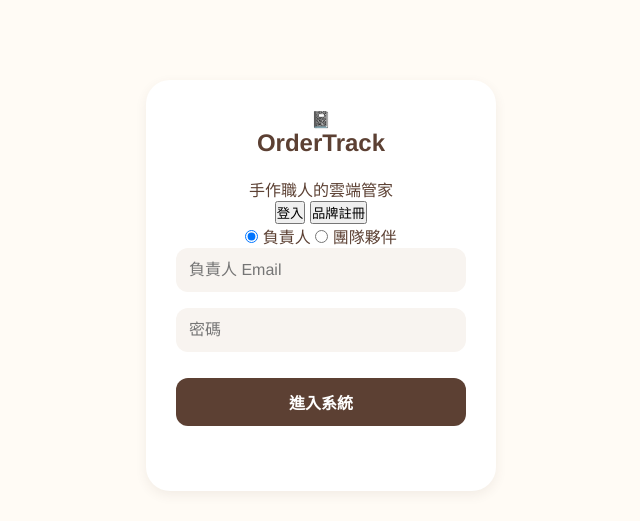
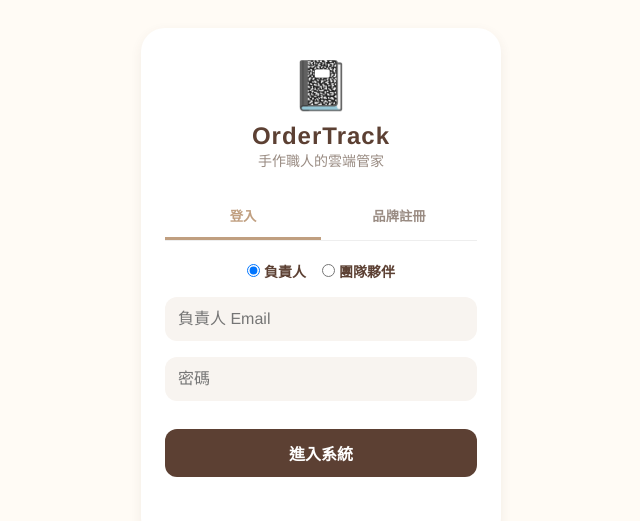
Before and after one commit to KL-4ndroid/order_track, a plain HTML site: page index.html in a window 1280 px wide. Shown: the part 115-636 px from the top of the page, without its empty margins (319-959 px from the left). Drawn offline with nearby package versions, Linux system fonts and the light colour scheme.

Commit message:
Update style.css
v10.大改版

```diff
--- a/style.css
+++ b/style.css
@@ -16,15 +16,27 @@
 * { box-sizing: border-box; margin: 0; padding: 0; font-family: 'Helvetica Neue', Arial, sans-serif; -webkit-tap-highlight-color: transparent; }
 body { background-color: var(--bg-color); color: var(--text-main); padding-bottom: 100px; }
 
-/* Auth & Overlay */
+/* Auth New Styles v10.0 */
 #auth-overlay { position: fixed; top: 0; left: 0; right: 0; bottom: 0; background: var(--bg-color); z-index: 9999; display: flex; flex-direction: column; justify-content: center; align-items: center; padding: 20px; }
-.auth-box { background: white; padding: 30px; border-radius: 24px; box-shadow: var(--shadow); width: 100%; max-width: 350px; text-align: center; }
-.auth-title { font-size: 24px; font-weight: bold; margin-bottom: 20px; color: var(--text-main); }
-.auth-btn { width: 100%; padding: 12px; border-radius: 12px; border: none; font-size: 16px; font-weight: bold; cursor: pointer; margin-top: 10px; transition: opacity 0.2s; }
+.auth-box { background: white; padding: 30px 24px; border-radius: 24px; box-shadow: var(--shadow); width: 100%; max-width: 360px; }
+.auth-header { text-align: center; margin-bottom: 24px; }
+.auth-logo { font-size: 48px; margin-bottom: 8px; }
+.auth-title { font-size: 24px; font-weight: 800; color: var(--text-main); letter-spacing: 1px; }
+.auth-subtitle { font-size: 14px; color: var(--text-light); }
+
+.auth-tabs { display: flex; border-bottom: 1px solid #eee; margin-bottom: 20px; }
+.auth-tab { flex: 1; padding: 12px; background: none; border: none; border-bottom: 3px solid transparent; font-weight: bold; color: var(--text-light); cursor: pointer; transition: 0.3s; }
+.auth-tab.active { color: var(--primary-color); border-bottom-color: var(--primary-color); }
+
+.role-switch { display: flex; gap: 16px; margin-bottom: 16px; justify-content: center; font-size: 14px; font-weight: bold; }
+.divider { height: 1px; background: #eee; margin: 16px 0; }
+.highlight-input { border: 2px solid var(--accent-color) !important; background: #FFFBF0 !important; }
+
+.auth-btn { width: 100%; padding: 12px; border-radius: 12px; border: none; font-size: 16px; font-weight: bold; cursor: pointer; margin-top: 12px; transition: opacity 0.2s; }
 .auth-btn:active { opacity: 0.8; }
 .btn-login { background: var(--text-main); color: white; }
 .btn-signup { background: transparent; border: 1px solid var(--text-main); color: var(--text-main); }
-.auth-message { margin-top: 15px; font-size: 13px; line-height: 1.4; min-height: 20px; }
+.auth-message { margin-top: 15px; font-size: 13px; text-align: center; min-height: 20px; }
 .msg-error { color: var(--alert-color); }
 .msg-success { color: var(--success-color); }
 
@@ -37,7 +49,7 @@ body { background-color: var(--bg-color); color: var(--text-main); padding-botto
 .lightbox-img { max-width: 95%; max-height: 95%; border-radius: 8px; box-shadow: 0 0 20px rgba(0,0,0,0.5); object-fit: contain; }
 @keyframes fadeIn { from { opacity: 0; } to { opacity: 1; } }
 
-/* Header & Controls */
+/* Main App */
 header { padding: 12px 16px; position: sticky; top: 0; background: rgba(255, 251, 245, 0.98); backdrop-filter: blur(5px); z-index: 90; border-bottom: 1px solid rgba(192, 159, 128, 0.1); }
 .top-row { display: flex; justify-content: space-between; align-items: center; margin-bottom: 10px; }
 h1 { font-size: 18px; font-weight: 700; color: var(--text-main); display: flex; align-items: center; gap: 6px; }
@@ -59,7 +71,7 @@ h1 { font-size: 18px; font-weight: 700; color: var(--text-main); display: flex;
 .empty-state { grid-column: 1 / -1; text-align: center; padding: 40px 20px; color: var(--text-light); }
 .empty-icon { font-size: 48px; margin-bottom: 10px; display: block; opacity: 0.5; }
 
-/* Card Layout */
+/* Card v10.0 */
 .card { background: var(--card-bg); border-radius: var(--radius); padding: 16px; box-shadow: var(--shadow); border: 2px solid transparent; display: flex; gap: 14px; position: relative; align-items: flex-start; }
 .card.overdue { border-color: var(--alert-color); background: #FFFBFB; }
 .card[data-status="cancel"] { opacity: 0.6; background: #F5F5F5; border-color: #ddd; filter: grayscale(1); }
@@ -76,6 +88,7 @@ h1 { font-size: 18px; font-weight: 700; color: var(--text-main); display: flex;
 .user-id-row { display: flex; align-items: center; gap: 6px; width: 100%; }
 .platform-icon { font-size: 16px; flex-shrink: 0; }
 .ig-link { font-weight: 700; font-size: 16px; color: var(--text-main); text-decoration: none; white-space: nowrap; overflow: hidden; text-overflow: ellipsis; flex: 1; }
+.assignee-badge { font-size: 10px; background: #F0F0F0; padding: 2px 6px; border-radius: 10px; color: #666; margin-left: auto; white-space: nowrap; }
 
 .meta-row { display: flex; justify-content: space-between; align-items: center; width: 100%; margin-bottom: 2px; }
 .price-text { font-weight: bold; color: var(--primary-color); font-size: 14px; font-family: monospace, sans-serif; display: flex; align-items: center; gap: 2px; }
@@ -89,7 +102,7 @@ h1 { font-size: 18px; font-weight: 700; color: var(--text-main); display: flex;
 
 .fab { position: fixed; bottom: 24px; right: 24px; width: 56px; height: 56px; border-radius: 50%; background: var(--text-main); color: white; border: none; box-shadow: 0 4px 15px rgba(92, 64, 51, 0.4); font-size: 30px; display: flex; justify-content: center; align-items: center; cursor: pointer; z-index: 1000; }
 
-/* Modals & Form */
+/* Modals */
 .modal-overlay { position: fixed; top: 0; left: 0; right: 0; bottom: 0; background: rgba(0,0,0,0.5); display: none; justify-content: center; align-items: flex-end; z-index: 2000; }
 @media (min-width: 600px) { .modal-overlay { align-items: center; } .modal { border-radius: 24px !important; max-width: 420px; } }
 .modal { background: #FFF; width: 100%; padding: 24px; border-radius: 24px 24px 0 0; animation: slideUp 0.3s ease; overflow-y: auto; max-height: 90vh; }
@@ -116,7 +129,7 @@ h1 { font-size: 18px; font-weight: 700; color: var(--text-main); display: flex;
 .color-btn.selected { border-color: var(--text-main); transform: scale(1.1); }
 .color-btn.selected::after { content: '✓'; position: absolute; top: 50%; left: 50%; transform: translate(-50%, -50%); color: #555; font-size: 14px; font-weight: bold; }
 
-/* Settings Sections */
+/* Settings */
 .settings-section { margin-bottom: 12px; border-bottom: 1px solid #F0F0F0; }
 .settings-section:last-child { border-bottom: none; }
 .settings-header { display: flex; justify-content: space-between; align-items: center; padding: 12px 4px; cursor: pointer; user-select: none; }
@@ -124,11 +137,8 @@ h1 { font-size: 18px; font-weight: 700; color: var(--text-main); display: flex;
 .chevron { font-size: 12px; color: var(--text-light); transition: transform 0.3s ease; }
 .chevron.rotate { transform: rotate(180deg); }
 .settings-body { display: none; padding-bottom: 16px; padding-top: 4px; }
-.template-item { margin-bottom: 12px; }
-.template-desc { font-size: 13px; color: #888; margin-bottom: 6px; font-weight: 500; }
-.template-input { width: 100%; padding: 10px; border: 1px solid #eee; border-radius: 8px; background: #fafafa; font-size: 14px; }
 .custom-item-row { display: flex; justify-content: space-between; padding: 10px 14px; background: #F8F4F0; border-radius: 10px; margin-bottom: 8px; font-size: 14px; align-items: center; }
-.custom-item-btn { background: #E57373; color: white; border: none; padding: 6px 12px; border-radius: 6px; font-size: 12px; cursor: pointer; font-weight: bold; }
+.settings-info-row { display: flex; justify-content: space-between; padding: 8px 4px; font-size: 14px; color: #555; }
 .logout-btn-large { width: 100%; padding: 12px; border-radius: 12px; border: 1px solid #E57373; background: transparent; color: #E57373; font-size: 15px; font-weight: bold; cursor: pointer; margin-top: 16px; }
 
 /* Stats Modal */
```
